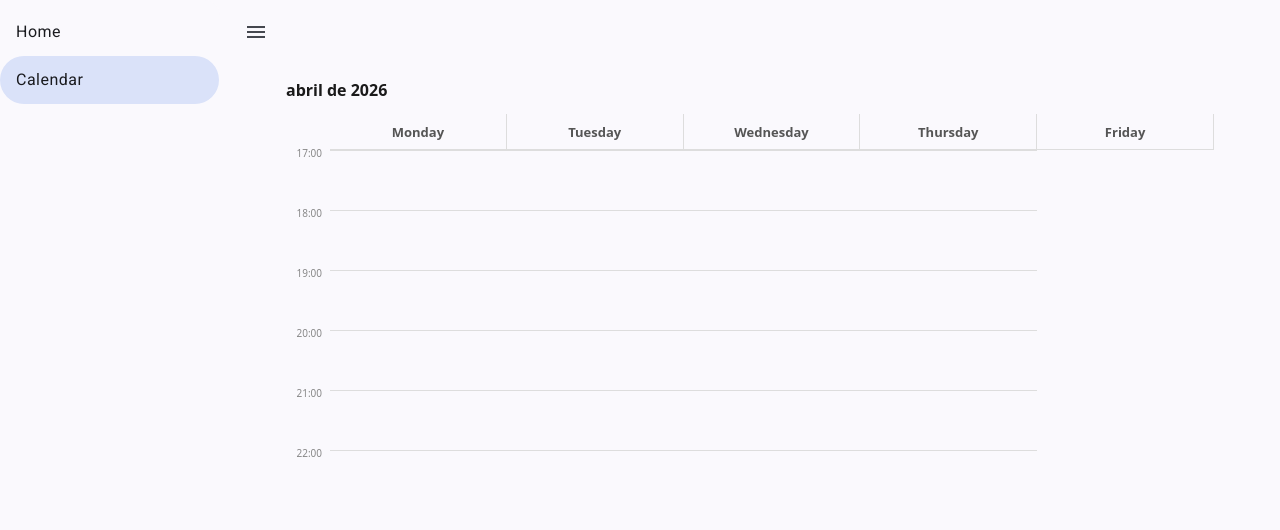
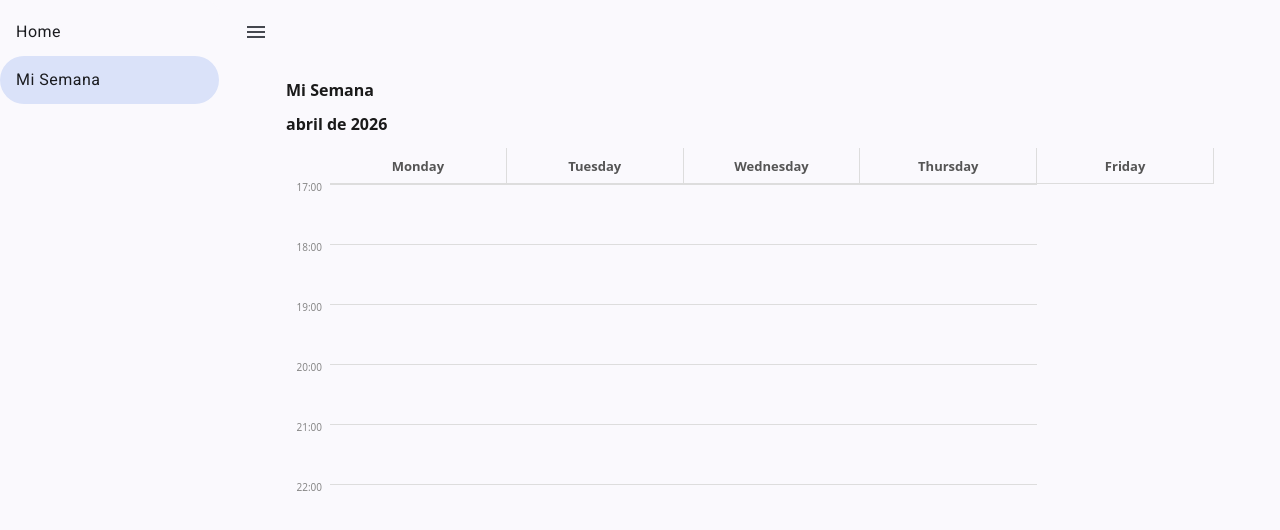
Before and after one commit to nitricx/OrganizadorCursada, an Angular app: page /calendar in a window 1280 px wide. Shown: the top 530 px of the page. Built offline with nearby package versions, Linux system fonts and the light colour scheme.

Commit message:
feat: update sidebar label from 'Calendar' to 'Mi Semana'

```diff
--- a/src/app/components/calendar/calendar.html
+++ b/src/app/components/calendar/calendar.html
@@ -1,5 +1,6 @@
 <div class="calendar">
   <div class="calendar-header">
+    <h1>Mi Semana</h1>
     <h2>{{ currentDate().toLocaleDateString('es-ES', { month: 'long', year: 'numeric' }) }}</h2>
   </div>
   <div class="calendar-grid" [style.grid-template-columns]="gridTemplateColumns()">
--- a/src/app/components/sidebar/sidebar.component.ts
+++ b/src/app/components/sidebar/sidebar.component.ts
@@ -19,6 +19,6 @@ export interface SidebarItem {
 export class SidebarComponent {
   items = input<SidebarItem[]>([
     { label: 'Home', route: '/home' },
-    { label: 'Calendar', route: '/calendar' },
+    { label: 'Mi Semana', route: '/calendar' },
   ]);
 }
```
